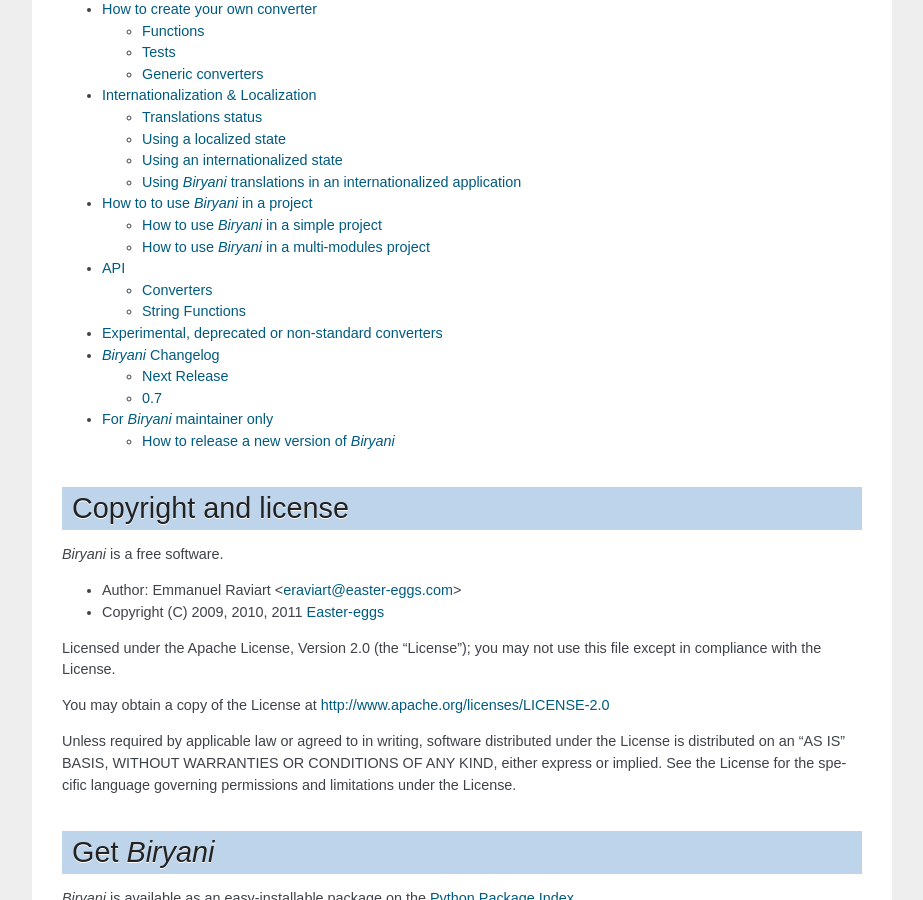
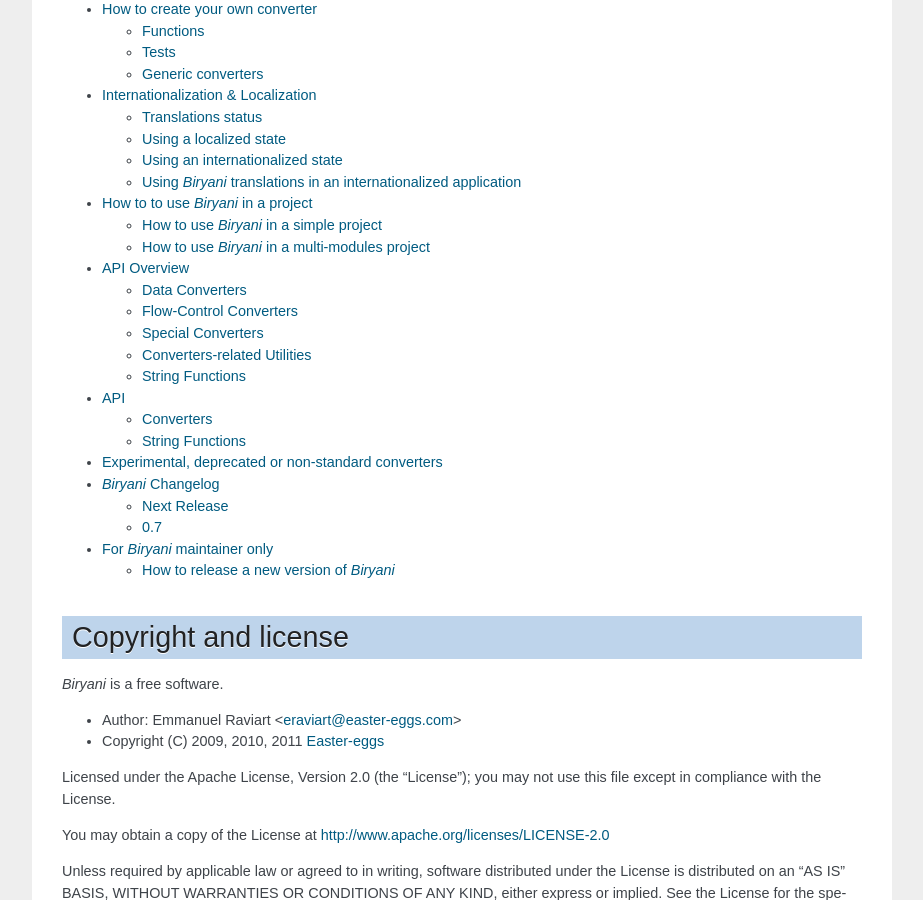
Before and after one commit to openfisca/biryani, a Sphinx documentation site: the page built from docs/source/index.rst, in a window 1280 px wide and 900 px high, scrolled down 1870 px. Shown: the whole window, without its empty margins (198-1121 px from the left). Built offline with Sphinx 7.4.7, drawn with Linux system fonts in a browser that asks for light colours; some of the changed lines change nothing that is shown.

Commit message:
Add API Overview.

```diff
--- /dev/null
+++ b/docs/source/api-overview.rst
@@ -0,0 +1,218 @@
+************
+API Overview
+************
+
+
+Data Converters
+===============
+
+.. testsetup::
+
+   from biryani.baseconv import *
+
+
+Boolean Converters
+------------------
+
+.. autofunction:: biryani.baseconv.bool_to_str
+   :noindex:
+
+.. autofunction:: biryani.baseconv.guess_bool
+   :noindex:
+
+.. autofunction:: biryani.baseconv.python_data_to_bool
+   :noindex:
+
+.. autofunction:: biryani.baseconv.str_to_bool
+   :noindex:
+
+
+Class & Instance Converters
+---------------------------
+
+.. autofunction:: biryani.baseconv.dict_to_instance
+   :noindex:
+
+
+Collection (aka dict, list, set, tuple, etc) Converters
+-------------------------------------------------------
+
+.. autofunction:: biryani.baseconv.extract_when_singleton
+   :noindex:
+
+.. autofunction:: biryani.baseconv.get
+   :noindex:
+
+.. autofunction:: biryani.baseconv.item_or_sequence
+   :noindex:
+
+.. autofunction:: biryani.baseconv.new_struct
+   :noindex:
+
+.. autofunction:: biryani.baseconv.rename_item
+   :noindex:
+
+.. autofunction:: biryani.baseconv.struct
+   :noindex:
+
+.. autofunction:: biryani.baseconv.uniform_sequence
+   :noindex:
+
+
+Date & Time Converters
+----------------------
+
+.. testsetup::
+
+   from biryani.datetimeconv import *
+
+.. automodule:: biryani.datetimeconv
+   :members:
+   :undoc-members:
+   :noindex:
+
+
+Internet Data Converters
+------------------------
+
+.. autofunction:: biryani.baseconv.str_to_email
+   :noindex:
+
+.. autofunction:: biryani.baseconv.str_to_json
+   :noindex:
+
+.. autofunction:: biryani.baseconv.str_to_url
+   :noindex:
+
+.. autofunction:: biryani.baseconv.str_to_url_name
+   :noindex:
+
+.. autofunction:: biryani.baseconv.str_to_url_path_and_query
+   :noindex:
+
+
+Number Converters
+-----------------
+
+.. autofunction:: biryani.baseconv.str_to_float
+   :noindex:
+
+.. autofunction:: biryani.baseconv.str_to_int
+   :noindex:
+
+.. autofunction:: biryani.baseconv.python_data_to_float
+   :noindex:
+
+.. autofunction:: biryani.baseconv.python_data_to_int
+   :noindex:
+
+
+String Converters
+-----------------
+
+.. autofunction:: biryani.baseconv.cleanup_empty
+   :noindex:
+
+.. autofunction:: biryani.baseconv.cleanup_line
+   :noindex:
+
+.. autofunction:: biryani.baseconv.cleanup_text
+   :noindex:
+
+.. autofunction:: biryani.baseconv.decode_str
+   :noindex:
+
+.. autofunction:: biryani.baseconv.encode_str
+   :noindex:
+
+.. autofunction:: biryani.baseconv.str_to_slug
+   :noindex:
+
+.. autofunction:: biryani.baseconv.python_data_to_str
+   :noindex:
+
+
+Tests
+-----
+
+.. autofunction:: biryani.baseconv.test
+   :noindex:
+
+.. autofunction:: biryani.baseconv.test_between
+   :noindex:
+
+.. autofunction:: biryani.baseconv.test_equals
+   :noindex:
+
+.. autofunction:: biryani.baseconv.test_exists
+   :noindex:
+
+.. autofunction:: biryani.baseconv.test_greater_or_equal
+   :noindex:
+
+.. autofunction:: biryani.baseconv.test_in
+   :noindex:
+
+.. autofunction:: biryani.baseconv.test_is
+   :noindex:
+
+.. autofunction:: biryani.baseconv.test_isinstance
+   :noindex:
+
+.. autofunction:: biryani.baseconv.test_less_or_equal
+   :noindex:
+
+
+Flow-Control Converters
+=======================
+
+.. autofunction:: biryani.baseconv.condition
+   :noindex:
+
+.. autofunction:: biryani.baseconv.first_match
+   :noindex:
+
+.. autofunction:: biryani.baseconv.pipe
+   :noindex:
+
+
+Special Converters
+==================
+
+.. autofunction:: biryani.baseconv.default
+   :noindex:
+
+.. autofunction:: biryani.baseconv.fail
+   :noindex:
+
+.. autofunction:: biryani.baseconv.function
+   :noindex:
+
+.. autofunction:: biryani.baseconv.noop
+   :noindex:
+
+.. autofunction:: biryani.baseconv.set_value
+   :noindex:
+
+.. autofunction:: biryani.baseconv.translate
+   :noindex:
+
+
+Converters-related Utilities
+============================
+
+.. autofunction:: biryani.baseconv.check
+   :noindex:
+
+
+String Functions
+================
+
+.. testsetup::
+
+   from biryani.strings import *
+
+.. automodule:: biryani.strings
+   :members:
+   :undoc-members:
+   :noindex:
--- a/docs/source/index.rst
+++ b/docs/source/index.rst
@@ -99,6 +99,7 @@
    how-to-create-converter
    i18n
    how-to-use
+   api-overview
    api
    non-api
    changelog
```
